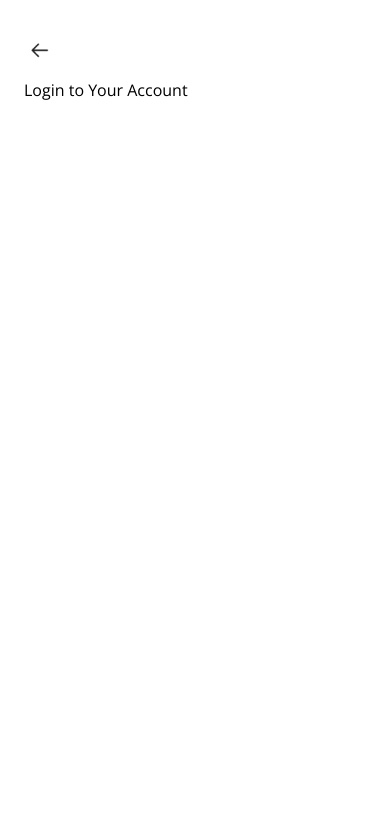
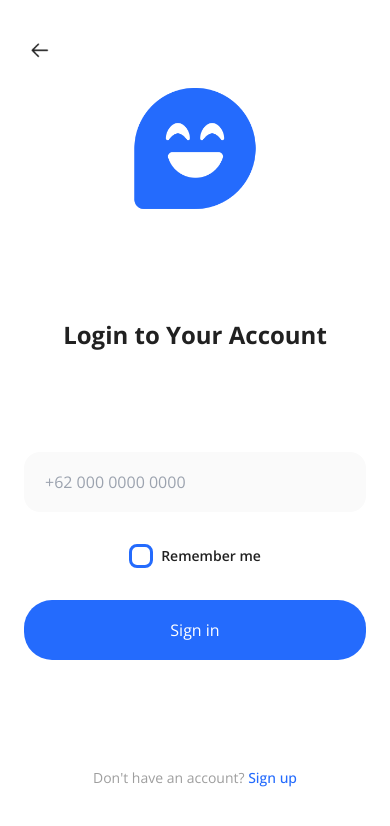
Before and after one commit to nothing628/wireme, a Vue app: page /login/phone in a window 390 px wide. Shown: the top 826 px of the page. Built offline with nearby package versions, Linux system fonts and the light colour scheme.

Commit message:
finish phone login method

```diff
--- /dev/null
+++ b/src/components/CheckboxButton.vue
@@ -0,0 +1,33 @@
+<template>
+    <label class="flex items-center mb-8">
+        <input type="checkbox"
+            class="checkbox" />
+        <span></span>
+        <span class="ml-2 font-semibold text-[#212121] text-sm">
+            <slot></slot>
+        </span>
+    </label>
+</template>
+
+<style>
+.checkbox {
+    display: none;
+}
+
+.checkbox+span {
+    width: 24px;
+    height: 24px;
+    border-radius: 8px;
+    display: block;
+    background-color: white;
+    border: 3px solid #246BFD;
+}
+
+.checkbox:checked+span {
+    background-color: #246BFD;
+    background-image: url('../assets/Check.png');
+    background-size: 12px;
+    background-repeat: no-repeat;
+    background-position: center center;
+}
+</style>
--- a/src/pages/auth/login/PhoneMethod.vue
+++ b/src/pages/auth/login/PhoneMethod.vue
@@ -1,5 +1,31 @@
+<script setup lang="ts">
+import ButtonPrimary from '../../../components/ButtonPrimary.vue';
+import CheckboxButton from '../../../components/CheckboxButton.vue'
+</script>
+
 <template>
     <div class="flex flex-col min-h-[calc(100vh-126px)]">
-        Login to Your Account
+        <div class="flex-1">
+            <div class="w-[140px] max-w-[300px] mx-auto">
+                <img class="w-full h-auto" src="../../../assets/AppBlueLogo.png" />
+            </div>
+        </div>
+        <div class="flex-1">
+            <h1 class="text-[#212121] text-center text-2xl font-bold">Login to Your Account</h1>
+        </div>
+        <div class="flex-1">
+            <div class="flex flex-col items-center">
+                <input type="text"
+                    class="w-full bg-[#FAFAFA] outline-0 p-5 h-[60px] text-base text-[#212121] rounded-2xl mb-8 border border-transparent focus:bg-[#246BFD]/10 focus:border-[#246BFD]"
+                    placeholder="+62 000 0000 0000" />
+                <CheckboxButton>Remember me</CheckboxButton>
+
+                <ButtonPrimary>Sign in</ButtonPrimary>
+            </div>
+        </div>
+        <div class="flex-none py-2">
+            <p class="text-[#9E9E9E] text-sm text-center font-normal">Don't have an account? <a
+                    class="text-[#246BFD] font-medium">Sign up</a></p>
+        </div>
     </div>
 </template>
```
Also changed, not shown: src/assets/AppBlueLogo.png (added), src/assets/Check.png (added).
